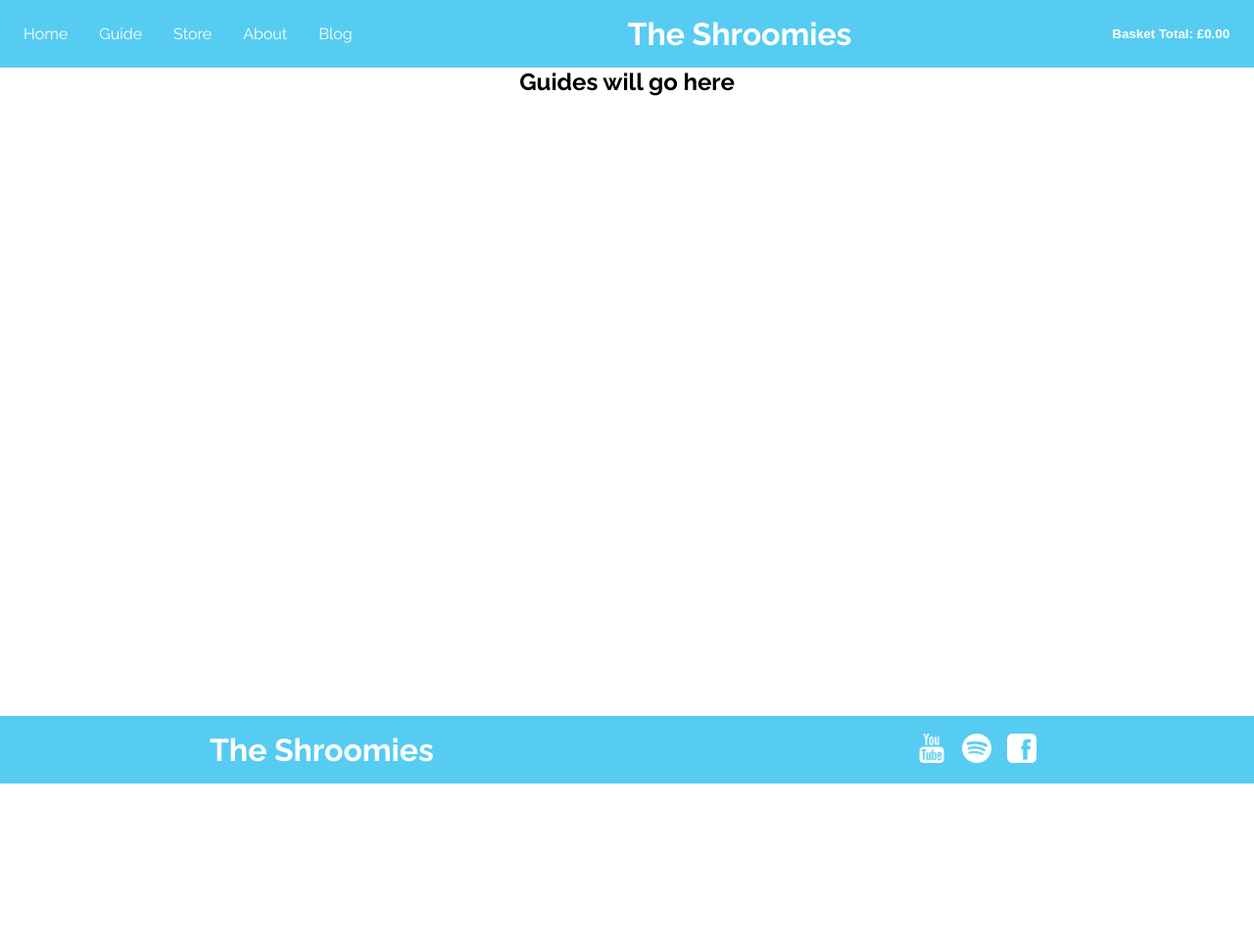
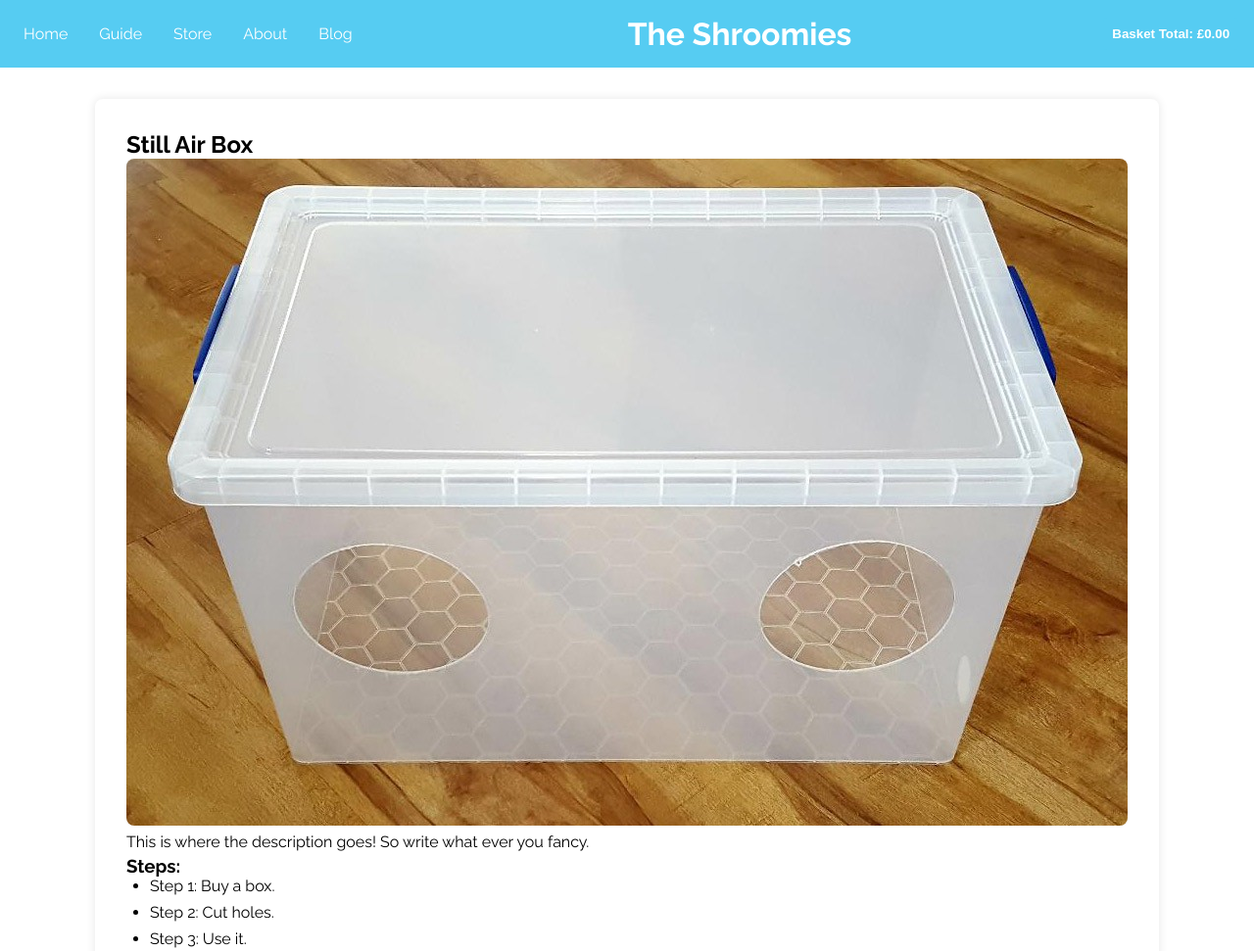
Before and after one commit to Sharky83/shroomies-front, a plain HTML site: page guides.html in a window 1280 px wide. Shown: the top 971 px of the page at 98% size. Before the commit the page ends 800 px from the top, so only its background shows below. Drawn offline with Linux system fonts and the light colour scheme.

Commit message:
guide update

```diff
--- a/guides.html
+++ b/guides.html
@@ -1,43 +1,66 @@
 <!DOCTYPE html>
-<html>
+<html lang="en">
 <head>
-    <title>The Generics | Store</title>
-    <meta name="description" content="This is the description" />
-    <link rel="stylesheet" href="styles.css" />
-    <script defer src="./store.js" async></script>
+    <meta charset="UTF-8">
+    <meta name="viewport" content="width=device-width, initial-scale=1.0">
+    <title>How to Guides - The Shroomies</title>
+    <link rel="stylesheet" href="styles.css">
+
+    <style>
+
+
+        .container {
+            max-width: 1200px;
+            margin: 2rem auto;
+            padding: 0 1rem;
+        }
+        .guide {
+            background-color: #fff;
+            padding: 2rem;
+            margin-bottom: 2rem;
+            border-radius: 8px;
+            box-shadow: 0 0 10px rgba(0, 0, 0, 0.1);
+        }
+        .guide img {
+            max-width: 100%;
+            border-radius: 8px;
+        }
+        .guide h2 {
+            margin-top: 0;
+        }
+        .guide p {
+            line-height: 1.6;
+        }
+        .guide ul {
+            list-style-type: disc;
+            padding-left: 1.5rem;
+        }
+        .guide ul li {
+            margin-bottom: 0.5rem;
+        }
+
+    </style>
 </head>
-  <main class="main-content">
 <body>
     <header id="app-header" class="main-header">
         <script defer src="./scripts/header.js"></script>
     </header>
     <main class="main-content">
-        <section class="container content-section">
-          <h2>Guides will go here</h2>
-        </section>
-      </main>
-      <!-- Modal -->
-      <div id="cart-modal" class="modal">
-        <div class="modal-content">
-          <span class="close">&times;</span>
-          <h2 class="section-header">CART</h2>
-          <div class="cart-row">
-            <span class="cart-item cart-header cart-column">ITEM</span>
-            <span class="cart-price cart-header cart-column">PRICE</span>
-            <span class="cart-quantity cart-header cart-column">QUANTITY</span>
+      <div class="container">
+          <div class="guide">
+              <h2>Still Air Box</h2>
+              <img src="./images/guides/SAB-1.jpg" alt="home made still air box">
+              <p>This is where the description goes! So write what ever you fancy.</p>
+              <h3>Steps:</h3>
+              <ul>
+                  <li>Step 1: Buy a box.</li>
+                  <li>Step 2: Cut holes.</li>
+                  <li>Step 3: Use it.</li>
+              </ul>
           </div>
-          <div class="cart-items"></div>
-          <div class="cart-total">
-            <strong class="cart-total-title">Total</strong>
-            <span class="cart-total-price">£0</span>
-          </div>
-          <button class="btn btn-primary btn-purchase" type="button">
-            PURCHASE
-          </button>
-        </div>
+          <!-- Add more guides as needed -->
       </div>
     </main>
-
     <footer id="app-footer" class="main-footer">
         <script defer src="./scripts/footer.js"></script>
     </footer>
--- a/styles.css
+++ b/styles.css
@@ -503,3 +503,34 @@ nav ul {
     color: #555;
     line-height: 1.6;
 }
+
+/* Guide Template Styles */
+.guide {
+    background-color: #fff;
+    padding: 2rem;
+    margin-bottom: 2rem;
+    border-radius: 8px;
+    box-shadow: 0 0 10px rgba(0, 0, 0, 0.1);
+}
+
+.guide img {
+    max-width: 100%;
+    border-radius: 8px;
+}
+
+.guide h2 {
+    margin-top: 0;
+}
+
+.guide p {
+    line-height: 1.6;
+}
+
+.guide ul {
+    list-style-type: disc;
+    padding-left: 1.5rem;
+}
+
+.guide ul li {
+    margin-bottom: 0.5rem;
+}
```
Also changed, not shown: images/guides/SAB-1.jpg (added), 2 other files. Lines whose indentation alone changed are shown as unchanged.
